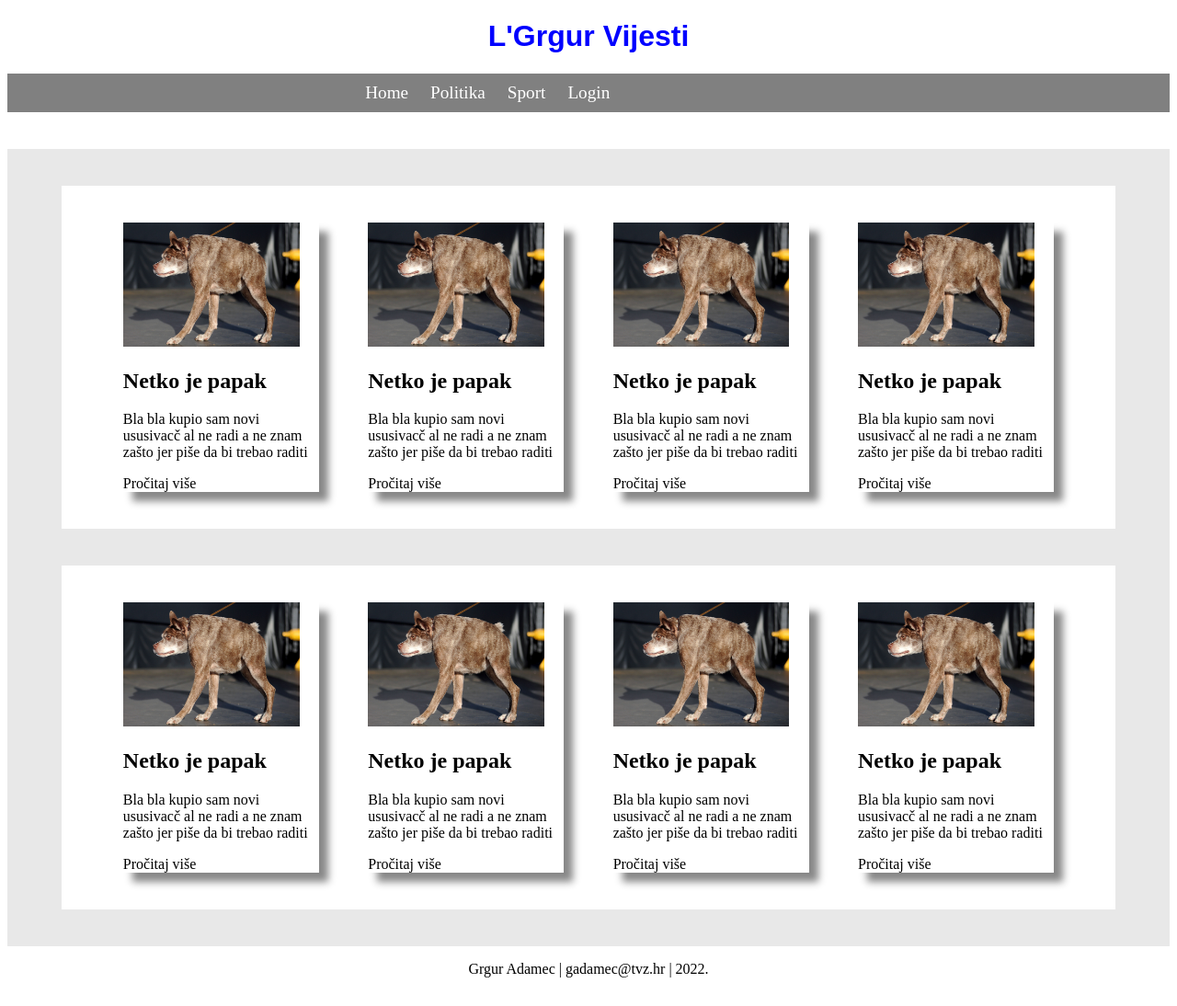
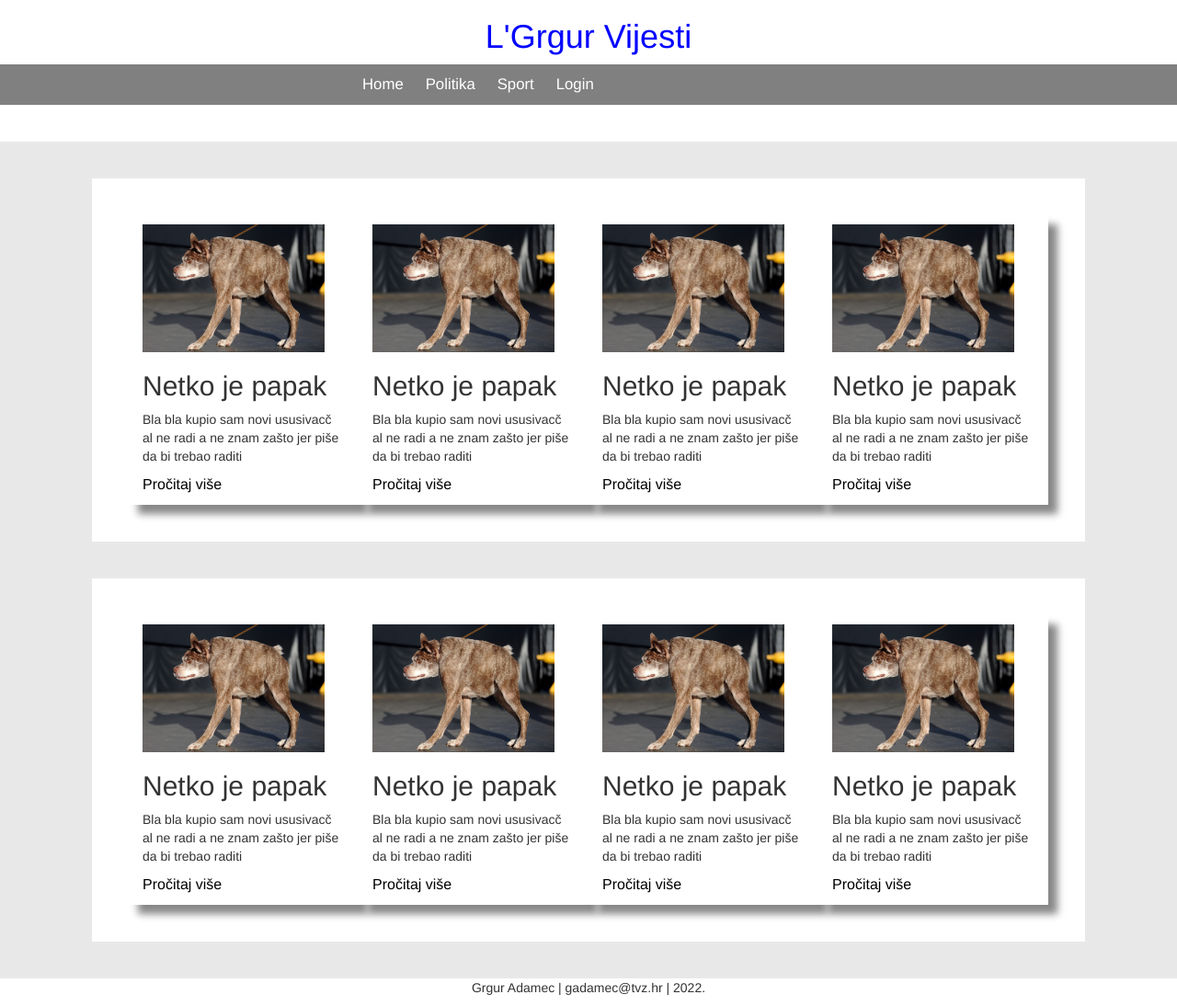
Before and after one commit to GrgurAdamec/pwa-projekt, a PHP site: page / in a window 1280 px wide. Shown: the whole page at 92% size. Before the commit the page ends 1063 px from the top, so only its background shows below. Run offline with PHP 8.4, Linux system fonts and the light colour scheme.

Commit message:
Bootstrap

```diff
--- a/Style.css
+++ b/Style.css
@@ -45,6 +45,7 @@
     background-color: white;
     padding: 40px;
     display: flex;
+    flex-wrap: wrap;
     justify-content: space-between;
 }
 
@@ -55,8 +56,9 @@
 .vijesti{
     background-color: white;
     margin: auto;
-    width: 20%;
+    width: 10px;
     float: left;
+    padding: 1%;
     word-wrap: break-word;
     box-shadow: 10px 10px 8px #888888;
 }
@@ -74,4 +76,26 @@
 .footer{
     width: 100%;
     text-align: center;
+    bottom: 0px;
 }
+
+/* @media only screen and (max-width: 1000px) {
+    .vijesti{
+        background-color: white;
+        margin: auto;
+        width: 40%;
+        padding: 1%;
+        word-wrap: break-word;
+        box-shadow: 10px 10px 8px #888888;
+        display: flex;
+    }
+
+    .vijesti-politika, .vijesti-sport{
+        margin: auto;
+        width: 90%;
+        background-color: white;
+        padding: 40px;
+        display: flex;
+        justify-content: space-between;
+    }
+} */
--- a/index.php
+++ b/index.php
@@ -4,6 +4,7 @@
 <title>Page Title</title>
     <meta charset="UTF-8">
     <link rel="stylesheet" href="Style.css"/>
+    <link rel="stylesheet" href="https://maxcdn.bootstrapcdn.com/bootstrap/3.4.1/css/bootstrap.min.css">
 </head>
 <body>
     <header>
@@ -19,7 +20,7 @@
         <div class="vijesti-politika" id='politika'>
             <?php
                 for($i = 0; $i < 4; $i++){
-                    echo "<div class='vijesti'>
+                    echo "<div class='vijesti col-lg-3 col-md-6 col-xs-12'>
                     <img src='Slike/smrle.jpg' class='slikeClanak'>
                     <h2>Netko je papak</h2>
                     <p>Bla bla kupio sam novi ususivacč al ne radi a ne znam zašto jer piše da bi trebao raditi</p>
@@ -31,7 +32,7 @@
         <div class="vijesti-sport" id='sport'>
             <?php
                 for($i = 0; $i < 4; $i++){
-                    echo "<div class='vijesti'>
+                    echo "<div class='vijesti col-lg-3 col-md-6 col-xs-12'>
                     <img src='Slike/smrle.jpg' class='slikeClanak'>
                     <h2>Netko je papak</h2>
                     <p>Bla bla kupio sam novi ususivacč al ne radi a ne znam zašto jer piše da bi trebao raditi</p>
```
